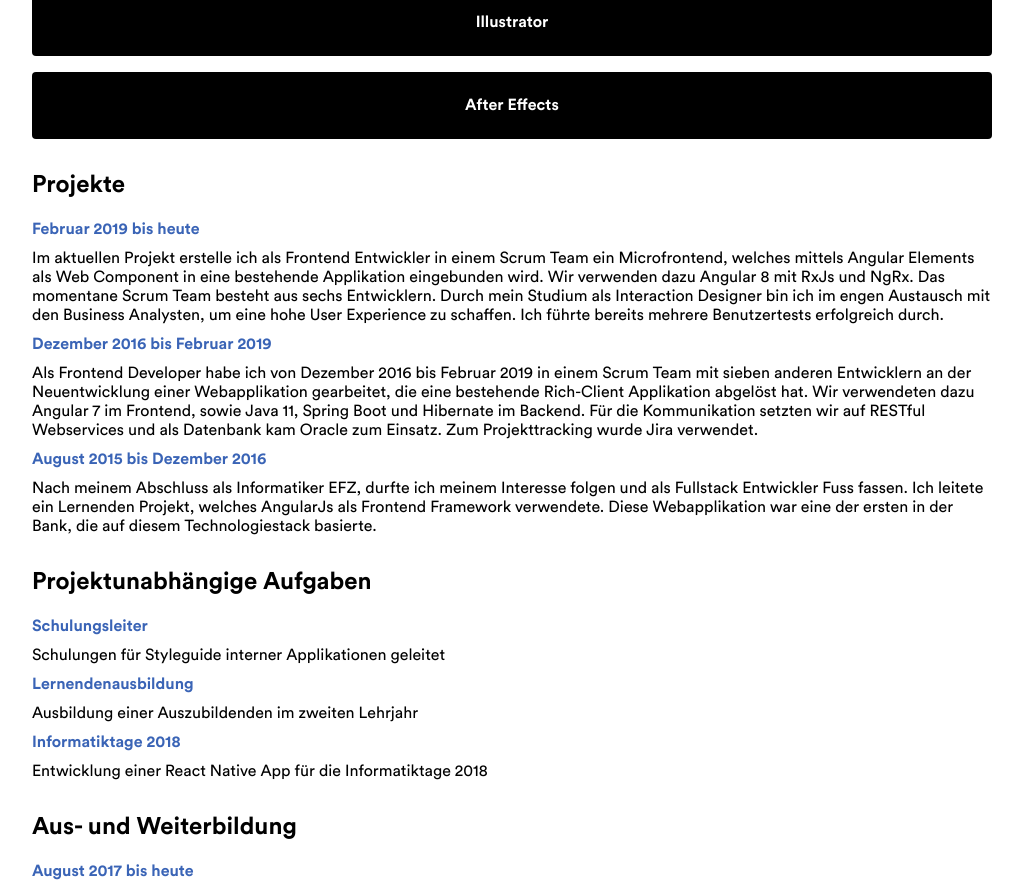
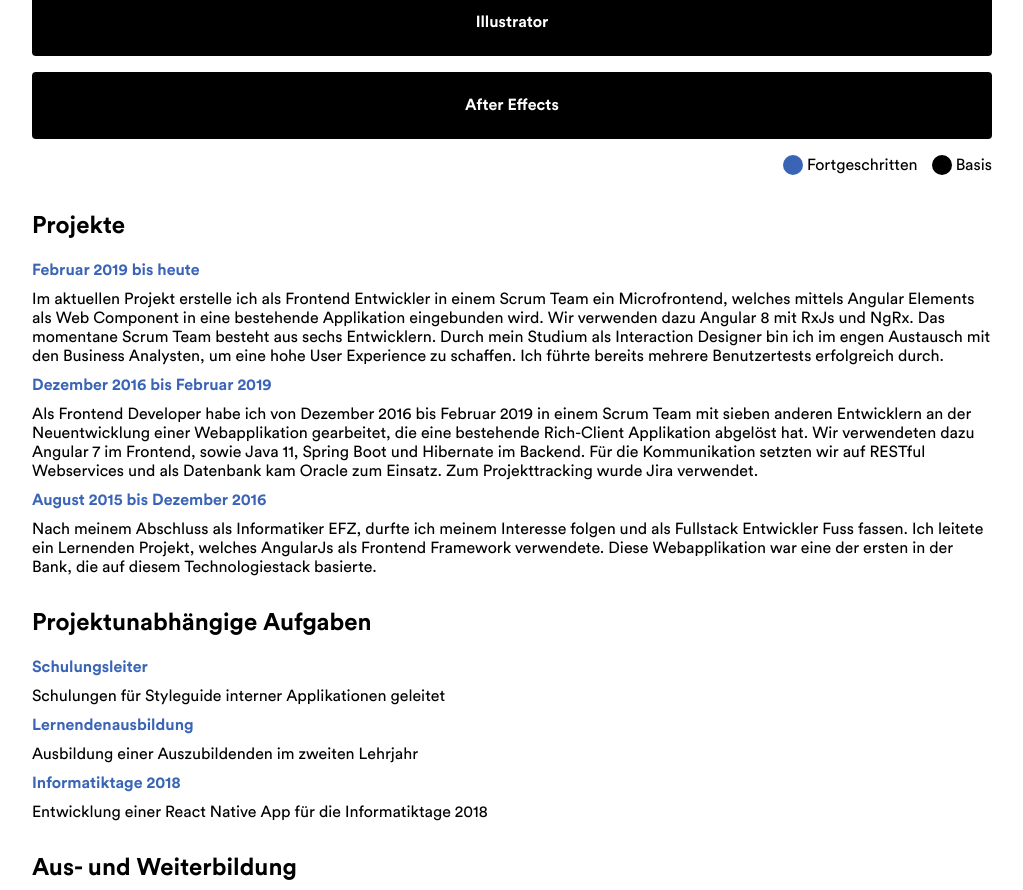
Before and after one commit to severinkilchhofer/cv-sk, a Svelte app: page / in a window 1280 px wide. Shown: the part 3960-4850 px from the top of the page, without its empty margins (128-1151 px from the left). Built offline with nearby package versions, Linux system fonts and the light colour scheme.

Commit message:
added legend for skills

```diff
--- a/src/App.svelte
+++ b/src/App.svelte
@@ -2,7 +2,8 @@
     import Header from './Header.svelte'
     import Paragraph from './Paragraph.svelte'
     import Skill from './Skill.svelte'
-    import Footer from './Footer.svelte'</script>
+    import Footer from './Footer.svelte'
+    import Legend from './Legend.svelte'</script>
 
 <main>
     <div class="container">
@@ -13,6 +14,7 @@
         <Skill skillSection="Frameworks und Libraries"/>
         <Skill skillSection="CI/CD"/>
         <Skill skillSection="Tools"/>
+        <Legend/>
         <Paragraph paragraph="Projekte"/>
         <Paragraph paragraph="Projektunabhängige Aufgaben"/>
         <Paragraph paragraph="Aus- und Weiterbildung"/>
--- /dev/null
+++ b/src/Legend.svelte
@@ -0,0 +1,32 @@
+<section>
+    <div class="row">
+        <div class="twelve columns">
+            <svg height="20" width="20">
+                <circle cx="10" cy="10" r="10" fill="#3a64b6"/>
+            </svg>
+            <span class="padding-left">Fortgeschritten</span>
+            <svg height="20" width="20">
+                <circle cx="10" cy="10" r="10" fill="#000000"/>
+            </svg>
+            <span>Basis</span>
+        </div>
+    </div>
+
+</section>
+
+<style>
+    span {
+        height: 20px;
+        line-height: 20px;
+        vertical-align: top;
+    }
+
+    .padding-left {
+        padding-right: 10px;
+    }
+
+    .row {
+        text-align: right;
+        padding-top: 1em;
+    }
+</style>
```
